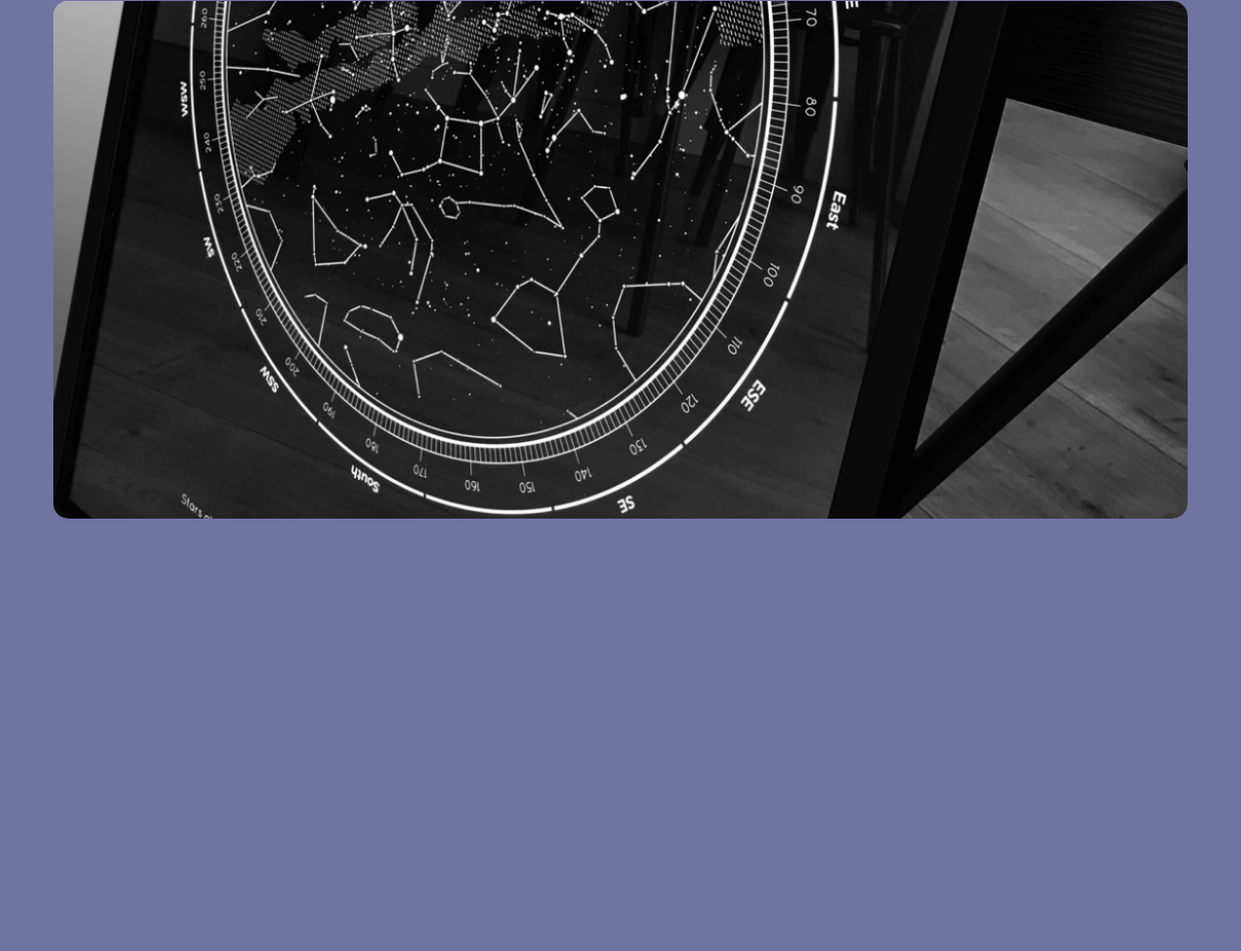
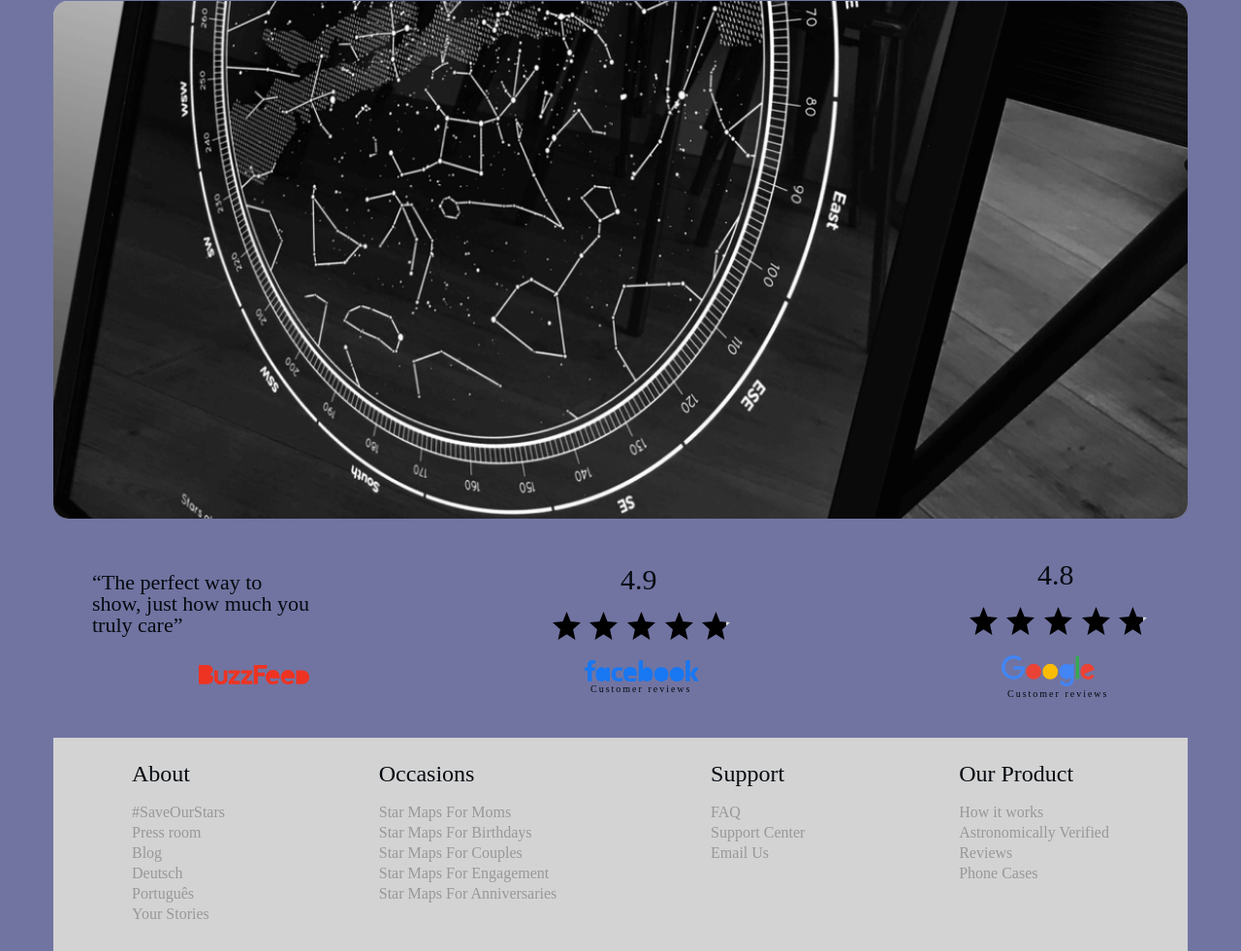
Before and after one commit to llevaniiiii/Final-project, a plain HTML site: page index.html in a window 1280 px wide. Shown: the part 568-1549 px from the top of the page at 97% size. Before the commit the page ends 1106 px from the top, so only its background shows below. Drawn offline with Linux system fonts and the light colour scheme.

Commit message:
Home page ended

```diff
--- a/css/responsive.css
+++ b/css/responsive.css
@@ -1,6 +1,24 @@
 @media (max-width: 1200px) {
     .container {
         width: 95%;
+    }
+}
+@media (max-width: 730px) {
+    .section-3-container {
+        flex-direction: column;
+    }
+    .buzzfeed-wrapper, .facebook-wrapper, .google-wrapper {
+        margin-bottom: 40px;
+    }
+}
+@media (max-width: 670px) {
+    .footer-container {
+        flex-direction: column;
+        justify-content: center;
+        align-items: center;
+    }
+    .about, .occasions, .support {
+        margin-bottom: 25px;
     }
 }
 @media (max-width: 600px) {
@@ -11,7 +29,7 @@
         display: block;
     }
 }
-@media (max-width: 520px) {
+@media (max-width: 548px) {
     .wrapper {
         margin-bottom: 25px;
     }
--- a/css/style.css
+++ b/css/style.css
@@ -33,7 +33,7 @@ li > a {
 /* header end */
 
 /* section 1 */
-.conteiner {
+.container {
     display: flex;
     justify-content: space-around;
     align-items: center;
@@ -48,6 +48,7 @@ li > a {
 .central-title {
     font-size: 30px;
     margin-bottom: 15px;
+    line-height: 30px;
 }
 .central-text {
     font-size: 14px;
@@ -94,8 +95,9 @@ li > a {
 }
 
 /* section 1 end */
+
 /* section 2 */
-.section-2-conteiner {
+.section-2-container {
     margin: 50px auto 0;
 }
 .section-2-title {
@@ -104,22 +106,87 @@ li > a {
     align-items: center;
     flex-direction: column;
 }
-.section-2-conteiner h2 {
+.section-2-container h2 {
     font-size: 35px;
     color: #060A10;
     margin-bottom: 20px;
     font-family: 'Lobster';
 }
-.section-2-conteiner p {
+.section-2-container p {
     font-size: 14px;
     color: #A0A0A0;
     margin-bottom: 30px;
     width: 300px;
     font-family: 'Shadows Into';
 }
-.section-2-conteiner > img {
+.section-2-container > img {
     width: 100%;
 }
 /* section 2 end */
 
+/* section 3*/
+.section-3-container {
+    width: 100%;
+    display: flex;
+    justify-content: space-between;
+    align-items: center;
+    margin: 0 auto;
+    padding: 40px;
+}
+.buzzfeed-wrapper {
+    max-width: 230px;
+    width: 100%;
+}
+.buzzfeed-wrapper > h3 {
+    font-size: 22px;
+    color: #060A10;
+}
+.buzzfeed-wrapper > img {
+    margin-top: 30px;
+    margin-left: 110px;
+}
+.facebook-wrapper, .google-wrapper {
+    max-width: 185px;
+    width: 100%;
+}
+.facebook-wrapper > h3, .google-wrapper > h3 {
+    font-size: 30px;
+    margin: 0 70px 18px;
+    color: #060A10;
+}
+.facebook-wrapper > h5, .google-wrapper > h5 {
+    font-size: 10px;
+    color: #060A10;
+    margin: 0 39px;
+    letter-spacing: 2px;
+}
+.facebook-img {
+    margin: 18px 33px 0;
+}
+.google-img {
+    margin: 18px 33px 0;
+}
+/*section 3 end */
+
 /* footer start */
+
+footer {
+    padding: 25px 25px;
+    background-color: lightgray;
+}
+.footer-container {
+    width: 90%;
+    margin: 0 auto;
+    display: flex;
+    justify-content: space-between;
+}
+.footer-ul > li {
+    margin-bottom: 5px;
+    color: #989898;
+    font-size: 16px;
+}
+.about > h4, .occasions > h4, .support >h4, .our-product > h4 {
+    margin-bottom: 20px;
+    color: #060A10;
+    font-size: 24px;
+}
--- a/index.html
+++ b/index.html
@@ -11,10 +11,19 @@
         <link rel="stylesheet" href="css/responsive.css">
         <link rel="stylesheet" href="css/stylesheet.css">
 
+        <meta name="author" content="Levan Tikanashvili">
+
+        <meta property="og:url"            content="http://www.nytimes.com/2015/02/19/arts/international/when-great-minds-dont-think-alike.html" />
+        <meta property="og:type"           content="article" />
+        <meta property="og:title"          content="Final Project" />
+        <meta property="og:description"    content="This is my final project in GeoLab" />
+        <meta property="og:image"          content="https://herviewfromhome.com/wp-content/uploads/2020/12/shutterstock_203346568-768x509.jpg" />
+
         <script src="https://kit.fontawesome.com/291c4e1b38.js" crossorigin="anonymous"></script>
         <link rel="icon" type="image/png" href="https://www.logo.wine/a/logo/Babylon.js/Babylon.js-Logo.wine.svg" sizes="16x16"/>
 
     </head>
+
     <body>
         <header>
             <div class="header">
@@ -28,10 +37,10 @@
                             <a href="*">Home</a>
                         </li>
                         <li class="li">
-                        <a href="*">About us</a>
+                            <a href="pages/about us.html">About us</a>
                         </li>
                         <li class="li">
-                        <a href="*">Last page</a>
+                            <a href="pages/last page.html">Last page</a>
                         </li>
                     </ul>
                 </nav>
@@ -43,7 +52,7 @@
 
         <!--section 1-->
         <section>
-        <div class="conteiner">
+            <div class="container">
                 <div class="wrapper">
                     <!--<img src="img/img-1.png" alt="img">-->
                     <h2 class="central-title">
@@ -100,9 +109,10 @@
         </section>
 
         <!--section 1 end-->
-    <!--section 2-->
+        <!--section 2 -->
+
         <section>
-        <div class="section-2-conteiner">
+            <div class="section-2-container">
                 <div class="section-2-title">
                     <h2>We Live Uner Lucky Stars</h2>
                     <p class="p">
@@ -114,7 +124,73 @@
                 <img src="img/r1.png" alt="stars map">
             </div>
         </section>
-    <!--section 2 end-->
 
+        <!--section 2 end -->
+        <!-- section 3 -->
+        <section>
+            <div class="section-3-container">
+                <div class="buzzfeed-wrapper">
+                    <h3>“The perfect way to show, just how much you truly care”</h3>
+                    <img src="img/buzzfeed.svg" alt="buzzfeed">
+                </div>
+                <div class="facebook-wrapper">
+                    <h3>4.9</h3>
+                    <img src="img/stars.png" alt="stars">
+                    <img class="facebook-img" src="img/facebook.svg" alt="facebook">
+                    <h5>Customer reviews</h5>
+                </div>
+                <div class="google-wrapper">
+                    <h3>4.8</h3>
+                    <img src="img/stars.png" alt="stars">
+                    <img class="google-img" src="img/google.svg" alt="google">
+                    <h5>Customer reviews</h5>
+                </div>
+            </div>
+        </section>
+        <!-- section 3 end -->
+
+        <!-- footer -->
+        <footer>
+            <div class="footer-container">
+                <div class="about">
+                    <h4>About</h4>
+                    <ul class="footer-ul">
+                        <li>#SaveOurStars</li>
+                        <li>Press room</li>
+                        <li>Blog</li>
+                        <li>Deutsch</li>
+                        <li>Português</li>
+                        <li>Your Stories</li>
+                    </ul>
+                </div>
+                <div class="occasions">
+                    <h4>Occasions</h4>
+                    <ul class="footer-ul">
+                        <li>Star Maps For Moms</li>
+                        <li>Star Maps For Birthdays</li>
+                        <li>Star Maps For Couples</li>
+                        <li>Star Maps For Engagement</li>
+                        <li>Star Maps For Anniversaries</li>
+                    </ul>
+                </div>
+                <div class="support">
+                    <h4>Support</h4>
+                    <ul class="footer-ul">
+                        <li>FAQ</li>
+                        <li>Support Center</li>
+                        <li>Email Us</li>
+                    </ul>
+                </div>
+                <div class="our-product">
+                    <h4>Our Product</h4>
+                    <ul class="footer-ul">
+                        <li>How it works</li>
+                        <li>Astronomically Verified</li>
+                        <li>Reviews</li>
+                        <li>Phone Cases</li>
+                    </ul>
+                </div>
+            </div>
+        </footer>
     </body>
 </html>
```
Also changed, not shown: img/buzzfeed.svg (added), img/facebook.svg (added), img/fb-logo.png (added), img/google.svg (added), img/insta-logo.png (added), img/stars.png (added), pages/about us.html (added), pages/last page.html (added), 2 other files. Lines whose indentation alone changed are shown as unchanged.
